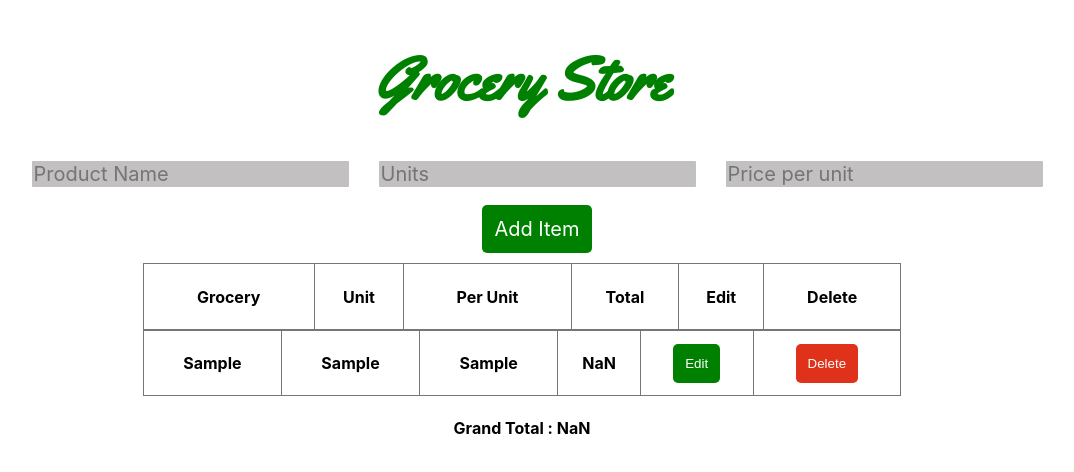
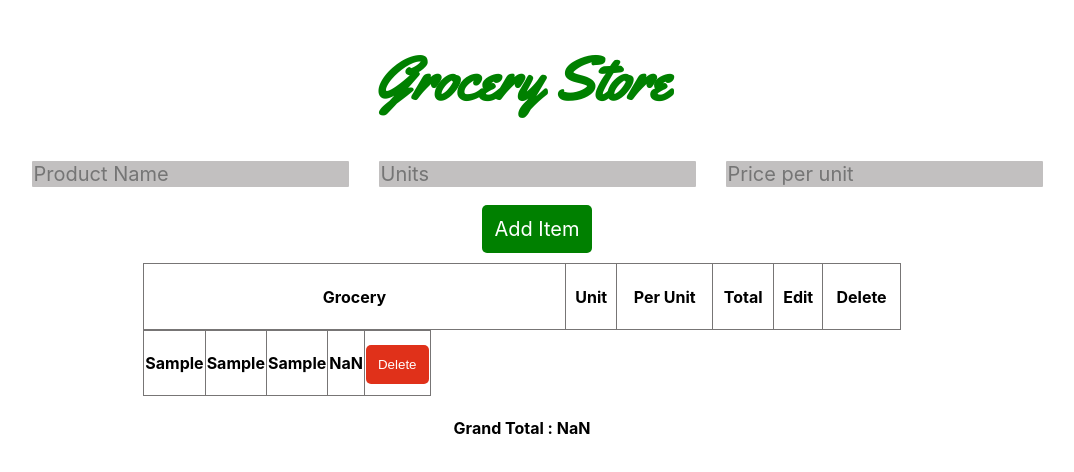
Before and after one commit to Jaguar-188/grocery-project-using-angular, an Angular app: page / in a window 1280 px wide. Both pictures are taken after typing "Sample", "Sample", "Sample" into the empty fields and a click on the input "Add Item". Shown: the top 472 px of the page, without its empty margins (118-1192 px from the left). Built offline with nearby package versions, Linux system fonts and the light colour scheme.

Commit message:
changes made

```diff
--- a/src/app/app.component.ts
+++ b/src/app/app.component.ts
@@ -1,4 +1,5 @@
 import { Component } from '@angular/core';
+import { Grocery } from './grocery';
 
 @Component({
   selector: 'app-root',
--- a/src/app/grandtotal/grandtotal.component.html
+++ b/src/app/grandtotal/grandtotal.component.html
@@ -1,4 +1,3 @@
 <div class="grandTotal center">
-    <h4>Grand Total : {{ grandTotal }}</h4>
-    <!-- <h4 *ngIf="grTotal">Grand Total : {{ grTotal }}</h4> -->
+    <h4>Grand Total : {{ GrandTotal() }}</h4>
 </div>
--- a/src/app/grandtotal/grandtotal.component.ts
+++ b/src/app/grandtotal/grandtotal.component.ts
@@ -1,6 +1,5 @@
-import { GroceryItemsService } from './../services/grocery-items.service';
-import { GrandTotalService } from './../services/grand-total.service';
 import { Component, OnInit, Input, OnChanges, SimpleChange } from '@angular/core';
+import { Grocery } from '../grocery';
 
 @Component({
   selector: 'app-grandtotal',
@@ -9,17 +8,35 @@ import { Component, OnInit, Input, OnChanges, SimpleChange } from '@angular/core
 })
 export class GrandtotalComponent implements OnInit {
 
-  @Input() grandTotal: number;
+  @Input() groceryItems: any = [];
 
-  constructor(private gTotal : GrandTotalService,private groceries : GroceryItemsService) { }
+  constructor() {
+
+  }
 
   // grTotal : number ;
-  groceryItems = new Array;
+  //groceryItems = new Array;
+  grandTotal = 0;
 
   ngOnInit(): void {
     //this.grandTotalCalculate()
     //this.grTotal = this.gTotal.getGrandTotal()
     // console.log("in grandtotal"+this.grTotal)
+  }
+
+  GrandTotal(){
+    //console.log(this.grandTotal)
+    //this.groceryItems = this.groceries.getData()
+    // console.log("1")
+    // console.log(this.groceryItems)
+    this.grandTotal = 0
+    for(let item of this.groceryItems)
+    {
+        this.grandTotal += item.unit*item.unitRate
+    }
+    //console.log(this.grandTotal)
+
+    return this.grandTotal
   }
 
 
--- /dev/null
+++ b/src/app/grocery.ts
@@ -0,0 +1,7 @@
+export interface Grocery{
+    id : number;
+    grocery: string;
+    unit: string;
+    unitRate: string;
+    total: number;
+}
--- a/src/app/input/input.component.html
+++ b/src/app/input/input.component.html
@@ -7,5 +7,5 @@
     </form>
 </div>
 <!-- {{ grandTotal }} -->
-<app-table></app-table>
-<app-grandtotal [grandTotal] = "grandTotal"></app-grandtotal>
+<app-table [groceryItems] = "groceryItems"></app-table>
+<app-grandtotal [groceryItems] = "groceryItems"></app-grandtotal>
--- a/src/app/input/input.component.ts
+++ b/src/app/input/input.component.ts
@@ -1,6 +1,6 @@
-import { Component, Input, OnInit, Output } from '@angular/core';
+import { Component, EventEmitter, Input, OnInit, Output } from '@angular/core';
 import { NgForm } from '@angular/forms';
-import { GroceryItemsService } from '../services/grocery-items.service';
+import { Grocery } from '../grocery';
 
 
 @Component({
@@ -10,43 +10,38 @@ import { GroceryItemsService } from '../services/grocery-items.service';
 })
 export class InputComponent implements OnInit {
 
-  constructor(private groceries : GroceryItemsService) {
+  groceryItems : any = []
+
+  constructor() {
 
   }
 
-  groceryItems = new Array;
-  updatedGroceryItems = new Array;
-  grandTotal : number = 0;
   count : number = 0;
-  obj : {}
+  //obj : {}
 
   ngOnInit(): void {
-    this.groceries.setData(this.groceryItems)
-    //this.updatedGroceryItems = this.groceries.getData()
+
   }
 
   addItem(groceryForm : NgForm){
     if(groceryForm.value.groceryValue !== "" && groceryForm.value.unitValue !== 0 && groceryForm.value.pricePerUnitValue !== 0)
     {
-      this.obj = {
+        let obj = {
         id : ++this.count,
         grocery : groceryForm.value.groceryValue,
         unit : groceryForm.value.unitValue,
         unitRate : groceryForm.value.pricePerUnitValue,
         total : groceryForm.value.unitValue*groceryForm.value.pricePerUnitValue
       }
-      this.groceryItems.push(this.obj)
-      localStorage.setItem(`${this.count}`, JSON.stringify(this.obj))
-      this.grandTotal += groceryForm.value.unitValue*groceryForm.value.pricePerUnitValue
+      this.groceryItems.push(obj)
+      localStorage.setItem(`${this.count}`, JSON.stringify(obj))
+      groceryForm.resetForm()
+      //this.grandTotal += groceryForm.value.unitValue*groceryForm.value.pricePerUnitValue
     }
     else
     {
         alert("Add Something")
     }
-    //console.log(this.groceryItems)
-    //console.log(this.updatedGroceryItems)
-
-    groceryForm.resetForm()
 
   }
 
--- a/src/app/services/grocery-items.service.ts
+++ b/src/app/services/grocery-items.service.ts
@@ -1,19 +1,20 @@
 import { Injectable } from '@angular/core';
+import { Grocery } from '../grocery';
 
 @Injectable({
   providedIn: 'root'
 })
 export class GroceryItemsService {
 
-  groceryItems = new Array;
+  groceryItems : any = [];
 
   constructor() { }
 
-  setData(data : any[]){
-    this.groceryItems = data
+  addData(data : Grocery){
+    this.groceryItems.push(data)
   }
 
-  getData() {
+  getData() :Grocery[]{
     return this.groceryItems
   }
 }
--- a/src/app/table-row/table-row.component.html
+++ b/src/app/table-row/table-row.component.html
@@ -1,13 +1,13 @@
-<table class="table">
-    <tr *ngFor = "let item of groceryItems">
+<!-- <table class="table"> -->
+    <tr>
         <td><h4>{{ item.grocery }}</h4></td>
         <td><h4>{{ item.unit }}</h4></td>
         <td><h4>{{ item.unitRate }}</h4></td>
         <td><h4>{{ item.total }}</h4></td>
-        <td><button class="btn" id="editbtn">Edit</button></td>
-        <td><button class="btnd" (click) = "deleteItem(item.id)">Delete</button></td>
+        <!-- <td><button class="btn" id="editbtn">Edit</button></td> -->
+        <td><button class="btnd" (click) = "deleteItem($event.target,item)">Delete</button></td>
     </tr>
-</table>
+<!-- </table> -->
 
 
 
--- a/src/app/table-row/table-row.component.ts
+++ b/src/app/table-row/table-row.component.ts
@@ -1,6 +1,4 @@
-import { GrandTotalService } from './../services/grand-total.service';
-import { Component, EventEmitter, Input, OnChanges, OnInit, Output, SimpleChange } from '@angular/core';
-import { GroceryItemsService } from '../services/grocery-items.service';
+import { Component, EventEmitter, Input, OnInit, Output } from '@angular/core';
 
 @Component({
   selector: 'app-table-row',
@@ -9,37 +7,43 @@ import { GroceryItemsService } from '../services/grocery-items.service';
 })
 export class TableRowComponent implements OnInit {
 
-  @Input() grandTotal : number;
+  @Input() item : any;
+  @Output() delete = new EventEmitter
 
-  constructor(private groceries : GroceryItemsService,private gTotal : GrandTotalService) { }
-
-  groceryItems = new Array;
-  grTotal : number;
-
-  ngOnInit(): void {
-    this.groceryItems = this.groceries.getData()
+  constructor() {
 
   }
 
-  deleteItem(id:number){
+  // groceryItems = new Array;
+  // grTotal : number;
+
+  ngOnInit(): void {
+    //this.groceryItems = this.groceries.getData()
+
+  }
+
+  deleteItem(event,item:object){
+
+    this.delete.emit(item)
+
     //console.log(this.groceryItems)
-    const data = JSON.parse(localStorage.getItem(`${id}`))
-    if(data.id === id)
-    {
-        localStorage.removeItem(`${id}`)
-    }
-    this.groceryItems = this.groceryItems.filter(item => item.id !== id)
-    //console.log(this.groceryItems)
-    this.grandTotal = 0
-    for(let item of this.groceryItems)
-    {
-        this.grandTotal += item.unit*item.unitRate
-    }
-    console.log(this.grandTotal)
-    this.grTotal = this.grandTotal
-    //console.log("1"+this.grTotal)
-    //console.log(this.grTotal)
-    this.gTotal.setGrandTotal(this.grTotal)
+    // const data = JSON.parse(localStorage.getItem(`${id}`))
+    // if(data.id === id)
+    // {
+    //     localStorage.removeItem(`${id}`)
+    // }
+    // this.groceryItems = this.groceryItems.filter(item => item.id !== id)
+    // //console.log(this.groceryItems)
+    // this.grandTotal = 0
+    // for(let item of this.groceryItems)
+    // {
+    //     this.grandTotal += item.unit*item.unitRate
+    // }
+    // console.log(this.grandTotal)
+    // this.grTotal = this.grandTotal
+    // //console.log("1"+this.grTotal)
+    // //console.log(this.grTotal)
+    // this.gTotal.setGrandTotal(this.grTotal)
 
   }
 
--- a/src/app/table/table.component.html
+++ b/src/app/table/table.component.html
@@ -8,6 +8,7 @@
         <th><h4>Edit</h4></th>
         <th><h4>Delete</h4></th>
       </tr>
+      <app-table-row *ngFor="let item of groceryItems" [item]="item" (delete) = "deleteItem($event)"></app-table-row>
   </table>
-  <app-table-row></app-table-row>
+
 </div>
--- a/src/app/table/table.component.ts
+++ b/src/app/table/table.component.ts
@@ -1,4 +1,5 @@
 import { Component, Input, OnInit } from '@angular/core';
+import { Grocery } from '../grocery';
 
 @Component({
   selector: 'app-table',
@@ -7,9 +8,18 @@ import { Component, Input, OnInit } from '@angular/core';
 })
 export class TableComponent implements OnInit {
 
+  @Input() groceryItems : Grocery[] = []
+
   constructor() { }
 
   ngOnInit(): void {
   }
 
+
+  deleteItem(item){
+    this.groceryItems = this.groceryItems.filter(item => item.id !== item.id)
+  }
+
+
+
 }
```
